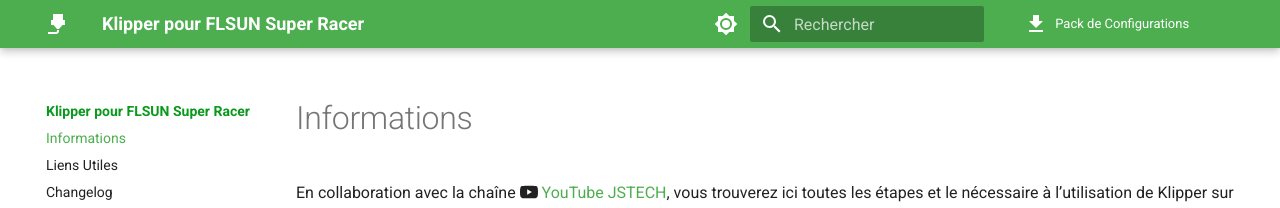
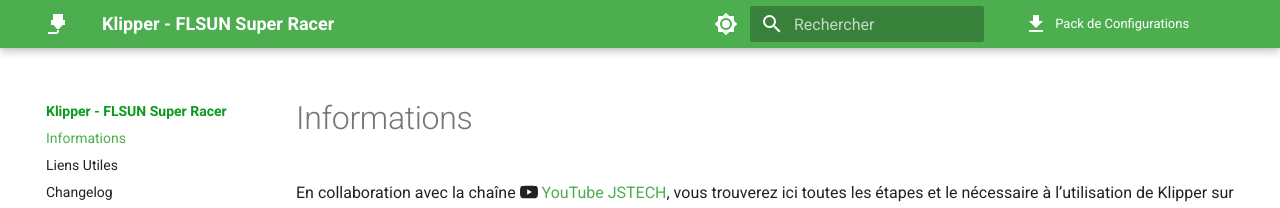
Before and after one commit to Guilouz/test, an MkDocs documentation site: the page built from docs/index.md, in a window 1280 px wide. Shown: the top 208 px of the page. Built offline with MkDocs 1.6.1 and Material for MkDocs 9.7.7, drawn with Linux system fonts in a browser that asks for light colours; comment, search, counter and statistics services are not loaded.

Commit message:
Update mkdocs.yml

```diff
--- a/mkdocs.yml
+++ b/mkdocs.yml
@@ -1,4 +1,4 @@
-site_name: Klipper pour FLSUN Super Racer
+site_name: Klipper - FLSUN Super Racer
 site_description: Documentation
 
 repo_name: Pack de Configurations
```
